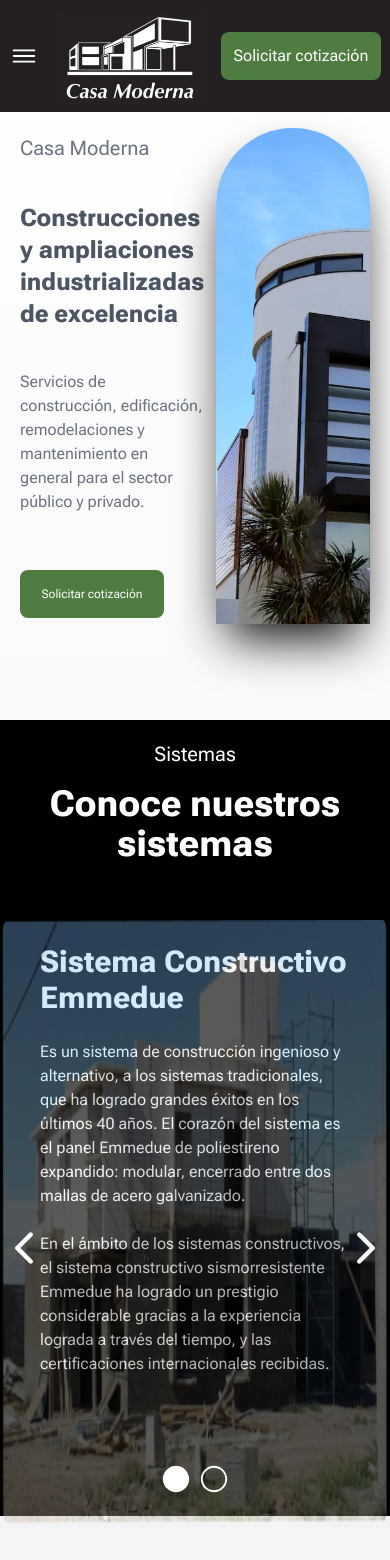
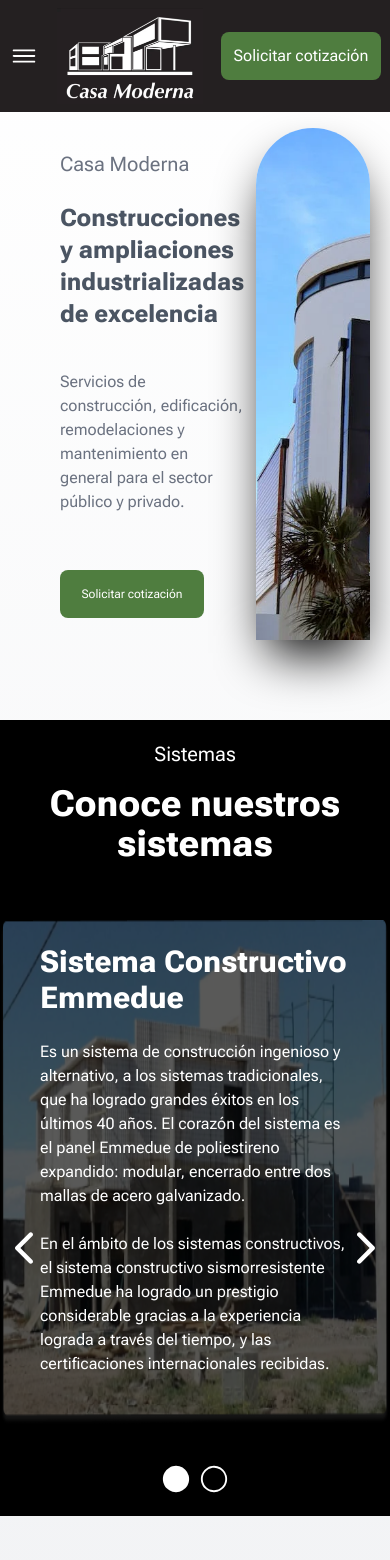
Before and after one commit to MartinAndreani/casa-moderna-proyecto-real, a React (Vite) app: page / in a window 390 px wide. Shown: the top 1560 px of the page. Built offline with nearby package versions, Linux system fonts and the light colour scheme.

Commit message:
responsive: fix opacity sistemas

```diff
--- a/src/components/Home/BannerHome/BannerHome.jsx
+++ b/src/components/Home/BannerHome/BannerHome.jsx
@@ -2,11 +2,12 @@
 
 const BannerHome = () => {
 	return (
-		<section className="flex flex-row  gap-3 lg:gap-14 ml-5 lg:ml-[5rem] pt-32 py-24 pr-5 " id="home">
-			<div className="flex flex-col justify-center gap-10 lg:basis-1/2 w-96  text-left lg:pt-14">
-				<p className="text-gray-500 text-xl ">Casa Moderna</p>
+		// <section className="flex flex-row  gap-3 lg:gap-14 ml-5 lg:ml-[5rem] pt-32 py-24 pr-5 " id="home">
+		<section className="flex flex-row  gap-3 lg:gap-14 ml-5 lg:ml-[5rem] pr-5 lg:pt-24 pt-32 pb-20 lg:pl-5" id="home">
+			<div className="flex flex-col justify-center gap-10 lg:basis-3/4 w-96 ml-10 text-left lg:pt-14">
+				<p className="text-gray-500 text-xl -mb-4">Casa Moderna</p>
 				<div className="flex flex-col gap-10">
-					<h1 className="lg:text-5xl text-2xl  font-extrabold text-gray-600">
+					<h1 className="lg:text-5xl text-2xl  font-extrabold text-gray-600 lg:leading-[1.11]">
 						Construcciones y ampliaciones industrializadas de excelencia
 					</h1>
 					<p className="text-gray-500 mb-4 lg:text-xl lg:w-[27rem]">
@@ -20,7 +21,7 @@
 					</a>
 				</div>
 			</div>
-			<div className="pt-1.5 bg-home h-[31rem] w-96 lg:w-[28rem] rounded-t-[12.5rem] shadow-2xl shadow-black bg-cover lg:mt-16"></div>
+			<div className="pt-1.5 bg-home h-[32rem] w-96 lg:w-[42rem] rounded-t-[12.5rem] shadow-2xl shadow-black bg-cover lg:mt-16 lg:mr-28"></div>
 		</section>
 	);
 };
--- a/src/components/Sistemas/Carousel/Carousel.jsx
+++ b/src/components/Sistemas/Carousel/Carousel.jsx
@@ -17,9 +17,9 @@
 				>
 					{/* Emmedue */}
 
-					<div className="flex justify-center lg:gap-10 gap-4  ">
-						<div className=" lg:w-[26rem] xl:w-[33rem]  lg:text-xl  ">
-							<h5 className=" font-extrabold text-3xl py-6  2xl:mx-56">
+					<div className="flex justify-center lg:gap-10 gap-4 ">
+						<div className=" lg:w-[26rem] xl:w-[33rem]  lg:text-xl z-20 ">
+							<h5 className=" font-extrabold text-3xl py-6 2xl:mx-56">
 								Sistema Constructivo Emmedue
 							</h5>
 							<p>
@@ -37,11 +37,11 @@
 							</p>
 						</div>
 					</div>
-					<div className="absolute lg:relative lg:w-auto w-full">
+					<div className="absolute lg:relative lg:w-auto w-full z-10">
 						<img
 							src="images/sistemas/emedue.webp"
 							alt="sistema emedue"
-							className="lg:h-96 lg:opacity-100 lg:top-5 md:top-0 relative h-[73vh] opacity-35 overflow-hidden"
+							className="lg:h-96 lg:opacity-100 lg:top-5 md:top-0 relative h-[60vh] w-[100vw] opacity-35 lg:w-auto"
 						/>
 					</div>
 				</div>
@@ -52,7 +52,7 @@
 					} flex justify-center gap-10 mx-10 md:mx-16 `}
 				>
 					<div className="flex justify-center lg:gap-10 gap-4 ">
-						<div className=" lg:w-[35rem]  lg:text-xl ">
+						<div className=" lg:w-[35rem]  lg:text-xl z-20">
 							<h5 className=" font-extrabold text-3xl py-6  2xl:mx-56">
 								Sistema Construccion en Seco
 							</h5>
@@ -72,28 +72,28 @@
 							</p>
 						</div>
 
-                        <div className="absolute lg:relative lg:w-auto w-full">
+						<div className="absolute lg:relative lg:w-auto w-full z-10">
 							<img
 								src="images/sistemas/seco.webp"
 								alt="construccion en seco"
-                                className="lg:h-96 lg:opacity-100 lg:top-5 md:top-0 relative h-[73vh] opacity-35 overflow-hidden"
+								className="lg:h-96 lg:opacity-100 lg:top-5 md:top-0 relative h-[60vh] opacity-35 w-[100vw] lg:w-auto"
 							/>
 						</div>
 					</div>
 				</div>
 			</div>
 
-			<div className="bg-pink flex justify-between bottom-64 relative md:px-6 text-5xl">
+			<div className="bg-pink flex justify-between bottom-64 relative md:px-6 text-5xl z-20">
 				<button onClick={() => setNext(!next)}>
-					<IoIosArrowBack className="transition-all hover:translate-y-[-7px]  duration-500 ease-in-out" />
+					<IoIosArrowBack className="transition-all hover:translate-y-[-7px]  duration-500 ease-in-out z-20" />
 				</button>
 				<button onClick={() => setNext(!next)}>
-					<IoIosArrowForward className="transition-all hover:translate-y-[-7px]  duration-500 ease-in-out" />
+					<IoIosArrowForward className="transition-all hover:translate-y-[-7px]  duration-500 ease-in-out z-20" />
 				</button>
 			</div>
 
 			<div
-				className="flex justify-center bottom-16 lg:bottom-28 relative lg:px-6 text-3xl gap-2 cursor-pointer"
+				className="flex justify-center bottom-16 lg:bottom-28 relative lg:px-6 text-3xl gap-2 cursor-pointer z-20"
 				onClick={() => setNext(!next)}
 			>
 				{next ? <VscCircleLarge /> : <VscCircleLargeFilled />}
--- a/src/components/Sistemas/Carousel/CarouselContainer.jsx
+++ b/src/components/Sistemas/Carousel/CarouselContainer.jsx
@@ -5,7 +5,7 @@
 
   return (
 
-    <div className=' lg:h-[35rem] my-6 '>
+    <div className=' lg:h-[35rem] my-6'>
 
        <Carousel/>
     </div>
--- a/src/components/Sistemas/Sistemas.jsx
+++ b/src/components/Sistemas/Sistemas.jsx
@@ -5,7 +5,7 @@
 const Sistemas = () => {
   return (
     <div >
-      <div className='bg-black text-white py-5 lg:h-[46rem] ' id='sistemas'>
+      <div className='bg-black text-white py-5 lg:h-[46rem]' id='sistemas'>
           <div>
             <p className="text-center  text-xl" >Sistemas</p>
           </div>
```
